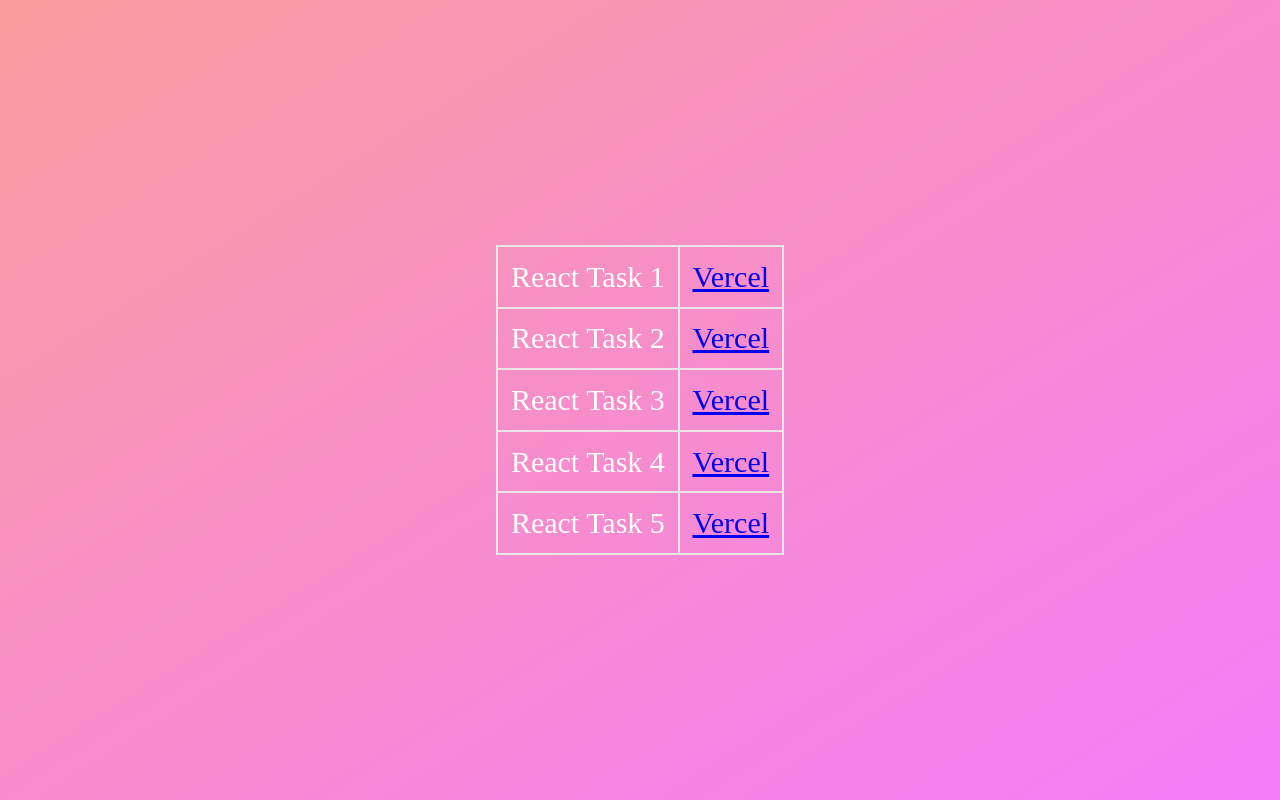
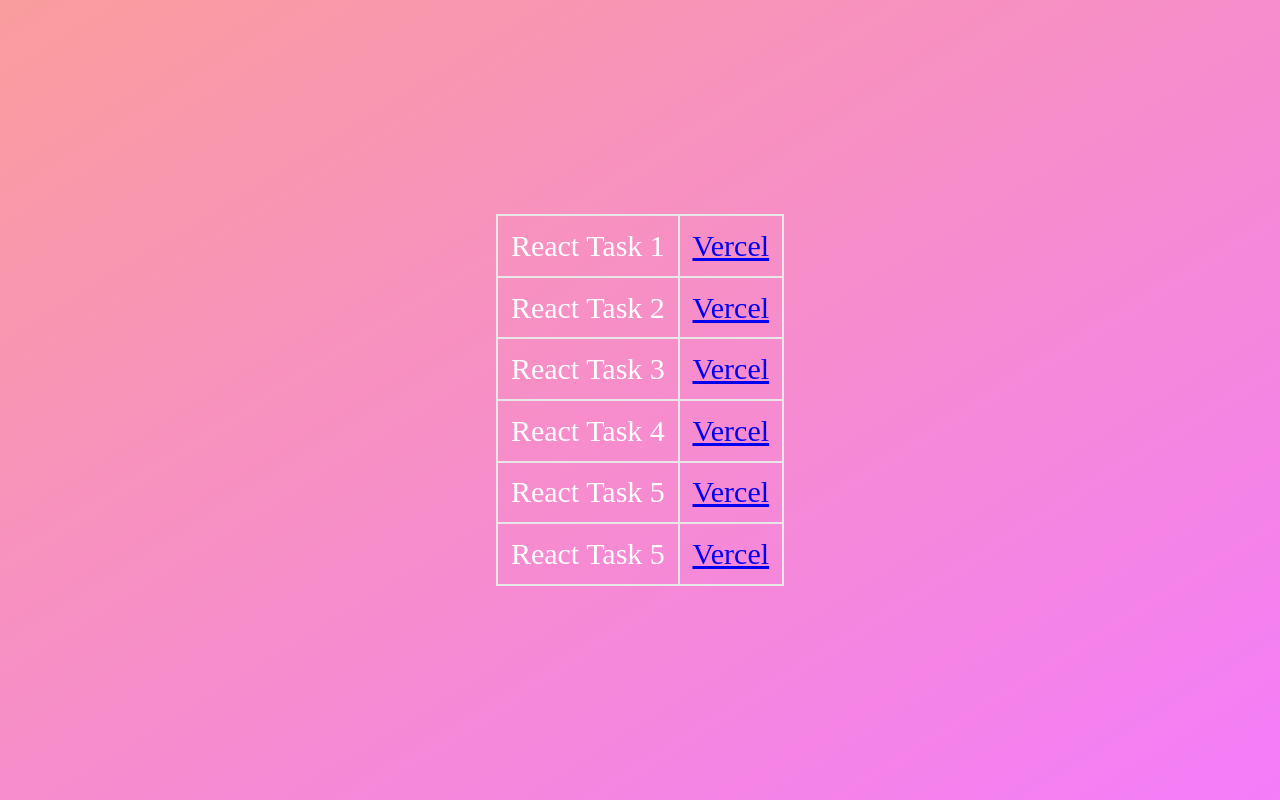
Before and after one commit to codingchronicles69/mern-vit-3, a plain HTML site: page index.html in a window 1280 px wide. Drawn offline with Linux system fonts and the light colour scheme.

```diff
--- a/index.html
+++ b/index.html
@@ -77,6 +77,13 @@
       <tr>
         <td>React Task 5</td>
         <td>
+          <a href="https://reacttask5-delta.vercel.app/">Vercel </a>
+        </td>
+
+      </tr>
+      <tr>
+        <td>React Task 5</td>
+        <td>
           <a href="javascript\task6\index.html">Vercel </a>
         </td>
 
```
